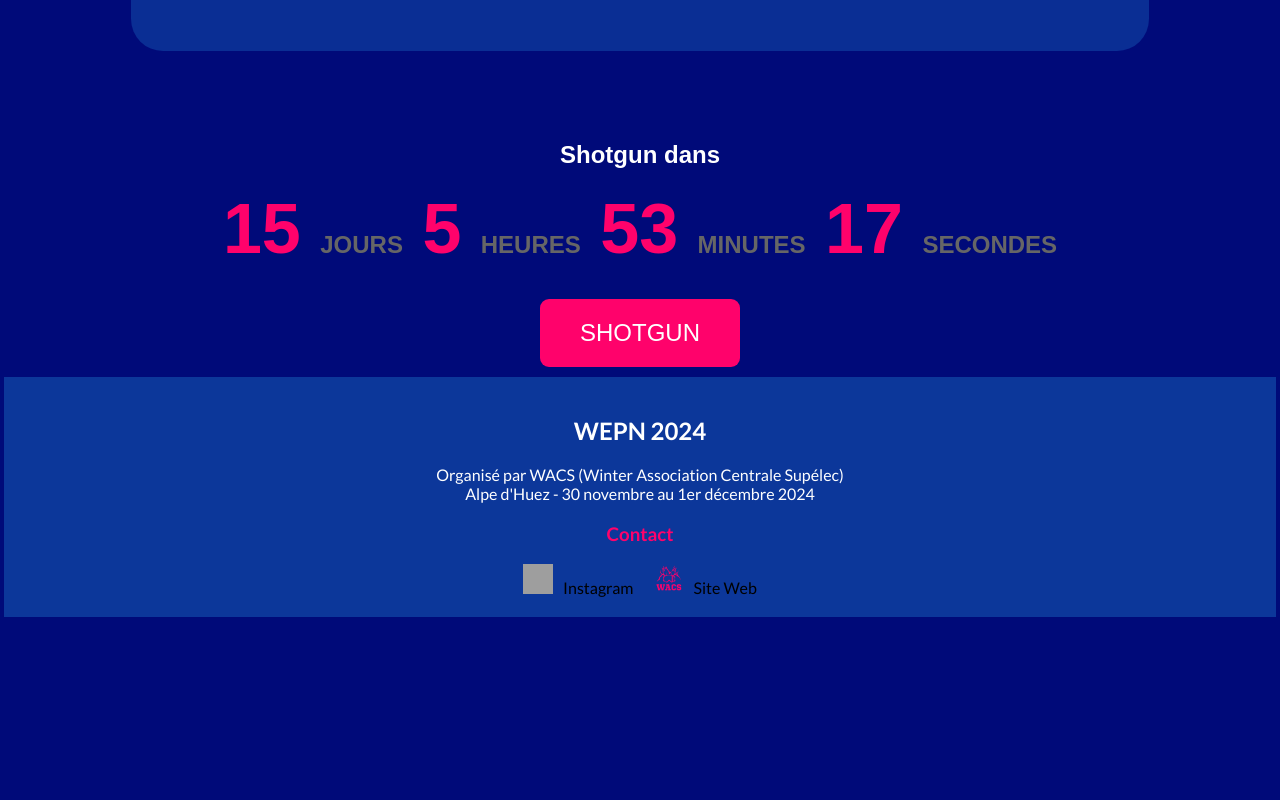
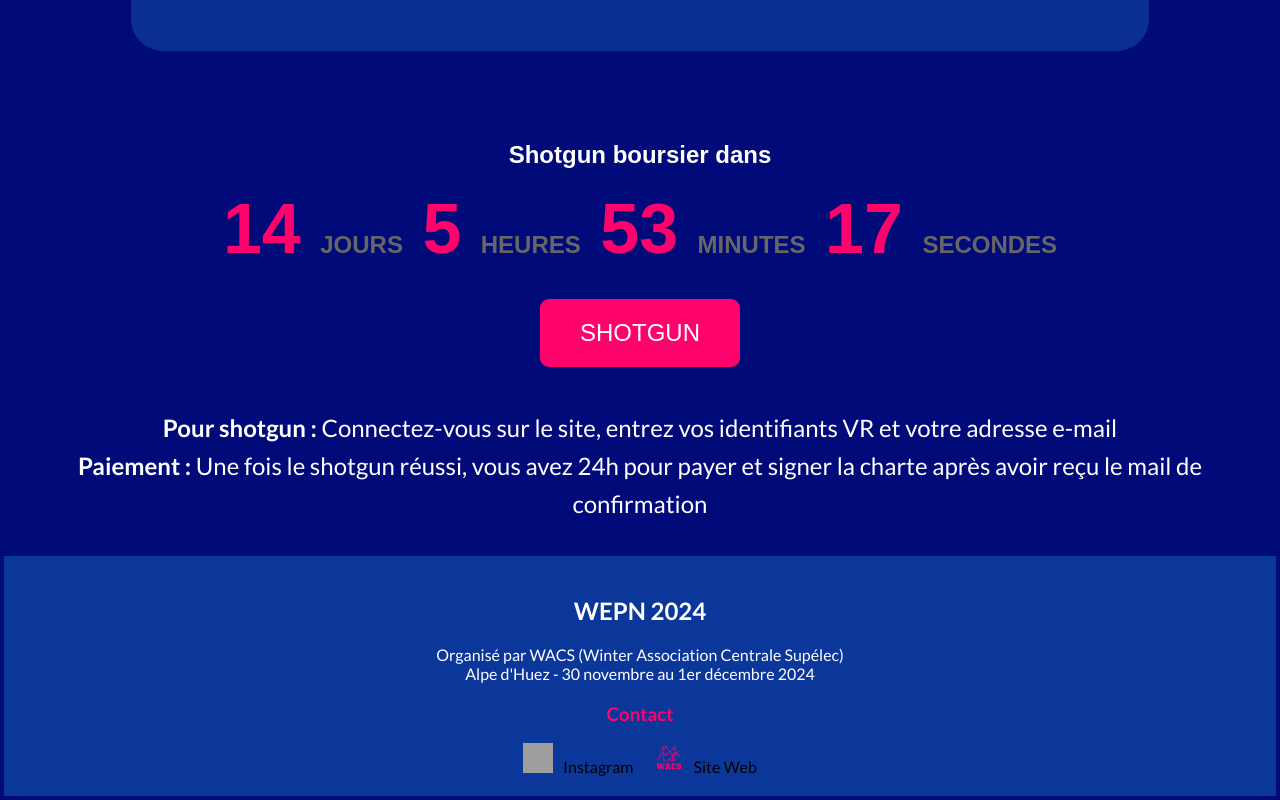
Before and after one commit to AlbatorZ/wepn2k24, a React (Create React App) app: page / in a window 1280 px wide. Shown: the part 1133-1933 px from the top of the page. Before the commit the page ends 1754 px from the top, so only its background shows below. Built offline with nearby package versions, Linux system fonts and the light colour scheme; grey boxes are pictures that could not be loaded.

Commit message:
texte boursiers

```diff
--- a/src/components/BoutonShotgun.jsx
+++ b/src/components/BoutonShotgun.jsx
@@ -1,11 +1,28 @@
 export default function BoutonShotgun() {
     const handleClick = () => {
-        window.location.href = 'https://forms.viarezo.fr/paps/2xyso8'; // mettre le lien du shotgun VR
+        window.location.href = 'https://forms.viarezo.fr/paps/2xyso8'; // Remplacer par le lien du shotgun VR
     }
 
     return (
         <>
-            <button onClick={handleClick}> SHOTGUN </button>
+            <button
+                onClick={handleClick}
+            >
+                SHOTGUN
+            </button>
+
+            <p style={{
+                fontSize: '24px',
+                lineHeight: '1.6',
+                textAlign: 'center',
+                maxWidth: '90rem',
+                margin: '0 auto',
+                color: '#fff',
+                padding:'2rem'
+            }}>
+                <strong>Pour shotgun :</strong> Connectez-vous sur le site, entrez vos identifiants VR et votre adresse e-mail<br/>
+                <strong>Paiement :</strong> Une fois le shotgun réussi, vous avez 24h pour payer et signer la charte après avoir reçu le mail de confirmation
+            </p>
         </>
     );
 }
--- a/src/components/Timer.jsx
+++ b/src/components/Timer.jsx
@@ -3,7 +3,7 @@
 
 export default function Timer() {
     const calculateTimeLeft = () => {
-        const targetDate = new Date('2024-10-18T13:00:00'); // date et heure du shotgun 18/10/2024 à 13h
+        const targetDate = new Date('2024-10-17T13:00:00'); // date et heure du shotgun 18/10/2024 à 13h
         const now = new Date();
         const difference = targetDate - now;
 
@@ -40,7 +40,7 @@
 
     return (
         <div className="timer-container">
-            <h2>Shotgun dans</h2>
+            <h2>Shotgun boursier dans</h2>
             <div className="timer-numbers">
                 {timeLeft.days} <span className="timer-labels">Jours</span> {' '}
                 {timeLeft.hours} <span className="timer-labels">Heures</span> {' '}
```
